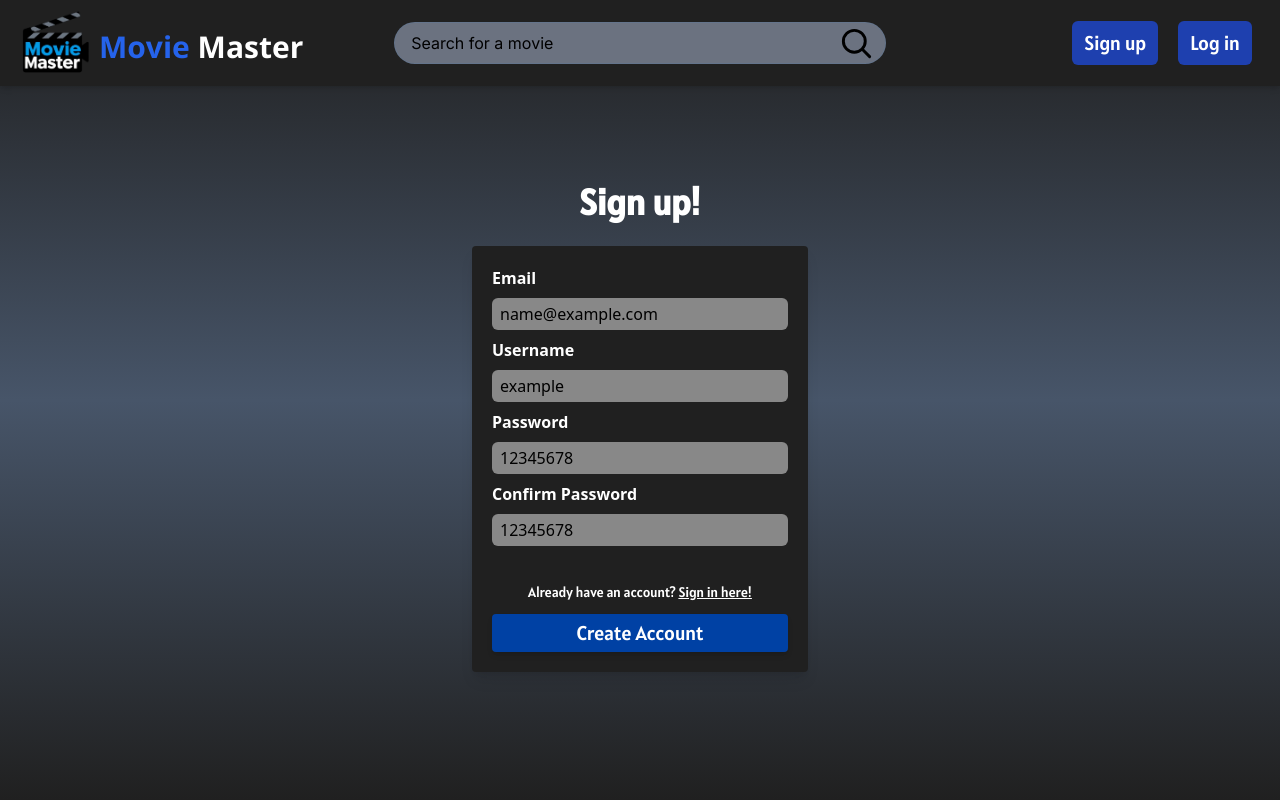
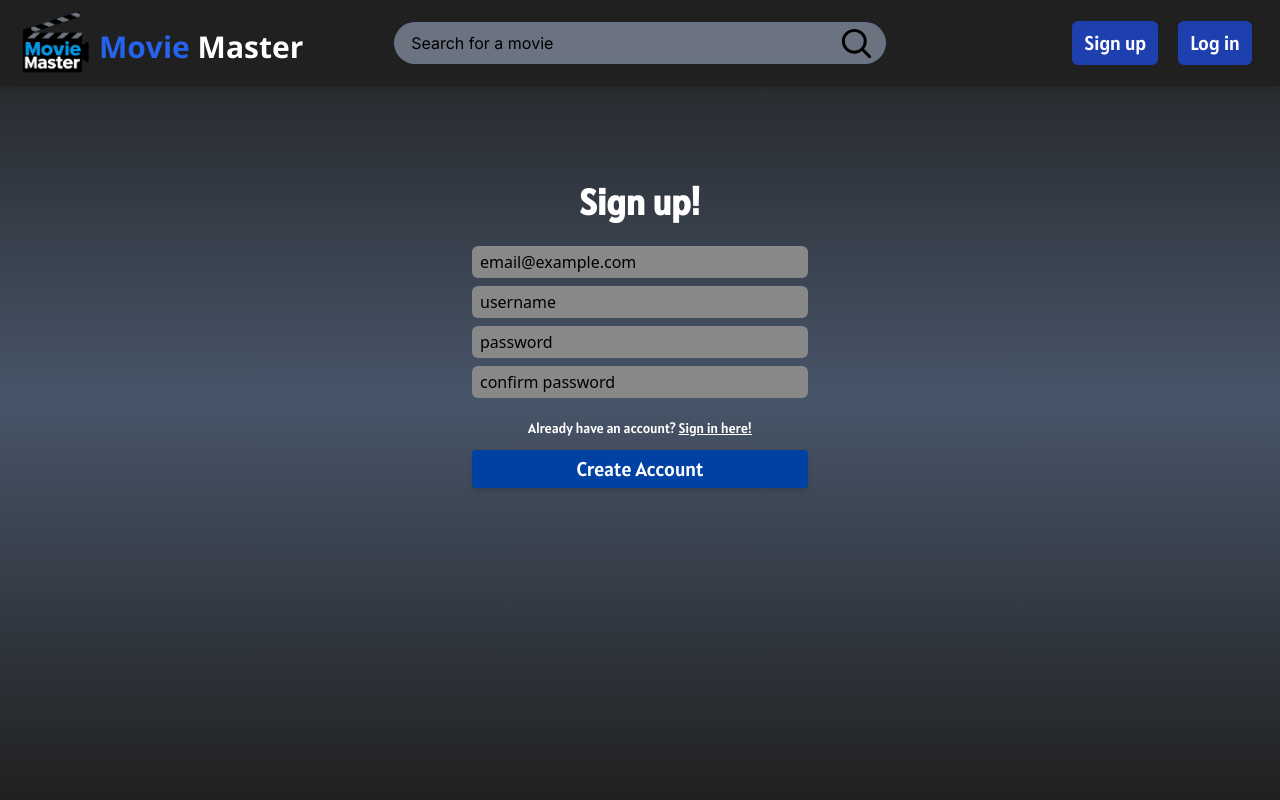
Before and after one commit to Team-Drop-Database/MovieMasters-fe, a Next.js app: page /signup in a window 1280 px wide. Shown: the top 800 px of the page. Built offline with nearby package versions, Linux system fonts and the light colour scheme.

Commit message:
Also changed the background thing of the signin/signup

```diff
--- a/src/app/(pages)/signin/page.tsx
+++ b/src/app/(pages)/signin/page.tsx
@@ -34,9 +34,9 @@ export default function Page() {
     <div className="flex justify-center mb-[540px]">
       <div className="w-full max-w-sm p-6 rounded-lg mt-6">
         <h1 className="text-4xl font-bold text-center mb-6">Sign in!</h1>
-        <div className="bg-background_primary w-auto p-5 rounded shadow-lg">
+        <div className="">
           <form onSubmit={handleSubmit} className="flex flex-col gap-2" ref={formRef}>
-            <label className="font-bold" htmlFor="username">Username</label>
+            {/* <label className="font-bold" htmlFor="username">Username</label> */}
             <input
                 id="username"
                 name="username"
@@ -46,7 +46,7 @@ export default function Page() {
                                    hover:bg-light_grey_active hover:duration-300 hover:cursor-text"
                 required
             />
-            <label className="font-bold" htmlFor="password">Password</label>
+            {/* <label className="font-bold" htmlFor="password">Password</label> */}
             <input
                 id="password"
                 type="password"
@@ -61,7 +61,7 @@ export default function Page() {
             <div className="h-1">
               {errorMessage && <p className="text-base text-red-600">{errorMessage}</p>}
             </div>
-            <div className="text-center mt-4 mb-1">
+            <div className="text-center mb-1">
               <p className="text-sm">
                 No account yet?{" "}
                 <Link
--- a/src/app/(pages)/signup/page.tsx
+++ b/src/app/(pages)/signup/page.tsx
@@ -73,47 +73,47 @@ export default function Page() {
     <div className="flex justify-center mb-[480px]">
       <div className="w-full max-w-sm p-6 rounded-lg mt-6">
         <h1 className="text-4xl font-bold text-center mb-6">Sign up!</h1>
-        <div className="bg-background_primary w-auto p-5 rounded shadow-lg">
+        <div>
           <form onSubmit={handleSubmit} className="flex flex-col gap-2" ref={formRef}>
-            <label className="font-bold" htmlFor="email">Email</label>
+            {/* <label className="font-bold" htmlFor="email">Email</label> */}
             <input
                 id="email"
                 type="email"
                 name="email"
-                placeholder="name@example.com"
+                placeholder="email@example.com"
                 required
                 className="outline-none placeholder-black py-1 px-2 h-fit rounded-md text-black bg-light_grey
                          hover:bg-light_grey_active hover:duration-300 hover:cursor-text"
             />
             {formErrors.email !== "" && <p className="text-base text-red-600">{formErrors.email}</p>}
-            <label className="font-bold" htmlFor="username">Username</label>
+            {/* <label className="font-bold" htmlFor="username">Username</label> */}
             <input
                 id="username"
                 name="username"
-                placeholder="example"
+                placeholder="username"
                 minLength={5}
                 required
                 className="outline-none placeholder-black py-1 px-2 h-fit rounded-md text-black bg-light_grey
                          hover:bg-light_grey_active hover:duration-300 hover:cursor-text"
             />
             {formErrors.username !== "" && <p className="text-base text-red-600">{formErrors.username}</p>}
-            <label className="font-bold" htmlFor="password">Password</label>
+            {/* <label className="font-bold" htmlFor="password">Password</label> */}
             <input
                 id="password"
                 type="password"
                 name="password"
-                placeholder="12345678"
+                placeholder="password"
                 minLength={8}
                 required
                 className="outline-none placeholder-black py-1 px-2 h-fit rounded-md text-black bg-light_grey
                          hover:bg-light_grey_active hover:duration-300 hover:cursor-text"
             />
-            <label className="font-bold" htmlFor="confirmPassword">Confirm Password</label>
+            {/* <label className="font-bold" htmlFor="confirmPassword">Confirm Password</label> */}
             <input
                 id="confirmPassword"
                 type="password"
                 name="confirmPassword"
-                placeholder="12345678"
+                placeholder="confirm password"
                 required
                 className="outline-none placeholder-black py-1 px-2 h-fit rounded-md text-black bg-light_grey
                          hover:bg-light_grey_active hover:duration-300 hover:cursor-text"
@@ -123,7 +123,7 @@ export default function Page() {
               {errorMessage && <p className="text-base text-red-600">{errorMessage}</p>}
               {successMessage && <p className="text-base text-green-600">{successMessage}</p>}
             </div>
-            <div className="text-center mt-4 mb-1">
+            <div className="text-center mb-1">
               <p className="text-sm">
                 Already have an account?{" "}
                 <Link
```
